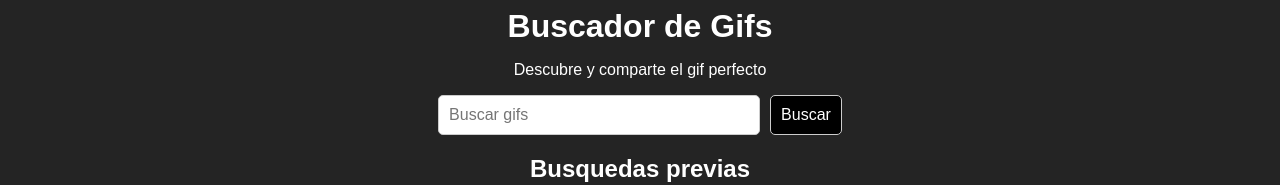
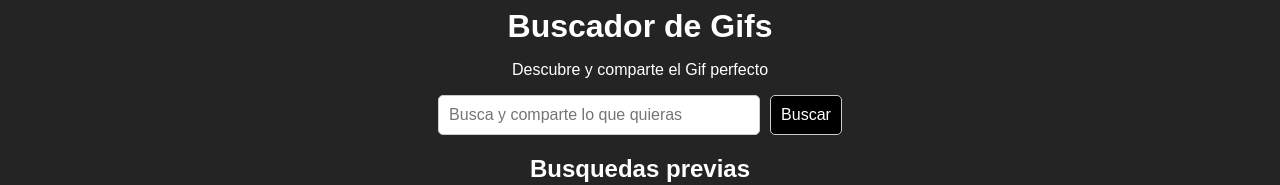
Before and after one commit to AyrielNoriega/workshop_react, a React (Vite) app in the folder react-cero-expert/03-gifs-app/: page / in a window 1280 px wide. Shown: the top 185 px of the page. Built offline with nearby package versions, Linux system fonts and the light colour scheme.

Commit message:
feat(gifs-app): 70. Pensemos en componentes

```diff
--- a/react-cero-expert/03-gifs-app/src/GifsApp.tsx
+++ b/react-cero-expert/03-gifs-app/src/GifsApp.tsx
@@ -1,38 +1,22 @@
+import { GifsList, PreviousSearches } from "./gifs/components";
 import { mockGifs } from "./mock-data/gifs.mock";
+import { CustomHeader, SearchBard } from "./shared/components";
 
 export const GifsApp = () => {
   return (
     <>
-      <div className="content-center">
-        <h1>Buscador de Gifs</h1>
-        <p>Descubre y comparte el gif perfecto</p>
-      </div>
+      <CustomHeader
+        title="Buscador de Gifs"
+        description="Descubre y comparte el Gif perfecto"
+      />
 
-      <div className="search-container">
-        <input type="text" placeholder="Buscar gifs" />
-        <button>Buscar</button>
-      </div>
-      <div className="previous-searches">
-        <h2>Busquedas previas</h2>
-        <ul className="previous-searches-list">
-          <li>Goki</li>
-          <li>Saitama</li>
-          <li>Elden ring</li>
-        </ul>
-      </div>
+      <SearchBard placeholder="Busca y comparte lo que quieras" />
+
+      {/* Previous Searches */}
+      <PreviousSearches />
 
       {/* Gifs */}
-      <div className="gifs-container">
-        {mockGifs.map((gif) => (
-          <div key={gif.id} className="gif-card">
-            <img src={gif.url} alt={gif.title} />
-            <h3>{gif.title}</h3>
-            <p>
-              {gif.width} x {gif.height} (1.5 MB)
-            </p>
-          </div>
-        ))}
-      </div>
+      <GifsList gifs={mockGifs} />
     </>
   );
 };
--- /dev/null
+++ b/react-cero-expert/03-gifs-app/src/gifs/components/GifsList.tsx
@@ -0,0 +1,22 @@
+import type { FC } from "react";
+import type { Gif } from "../../mock-data/gifs.mock";
+
+interface Props {
+  gifs: Gif[];
+}
+
+export const GifsList: FC<Props> = ({ gifs }) => {
+  return (
+    <div className="gifs-container">
+      {gifs.map((gif) => (
+        <div key={gif.id} className="gif-card">
+          <img src={gif.url} alt={gif.title} />
+          <h3>{gif.title}</h3>
+          <p>
+            {gif.width} x {gif.height} (1.5 MB)
+          </p>
+        </div>
+      ))}
+    </div>
+  );
+};
--- /dev/null
+++ b/react-cero-expert/03-gifs-app/src/gifs/components/PreviousSearches.tsx
@@ -0,0 +1,12 @@
+export const PreviousSearches = () => {
+  return (
+    <div className="previous-searches">
+      <h2>Busquedas previas</h2>
+      <ul className="previous-searches-list">
+        <li>Goki</li>
+        <li>Saitama</li>
+        <li>Elden ring</li>
+      </ul>
+    </div>
+  );
+};
--- /dev/null
+++ b/react-cero-expert/03-gifs-app/src/gifs/components/index.ts
@@ -0,0 +1,2 @@
+export * from "./PreviousSearches";
+export * from "./GifsList";
--- /dev/null
+++ b/react-cero-expert/03-gifs-app/src/shared/components/CustomHeader.tsx
@@ -0,0 +1,13 @@
+interface Props {
+  title: string;
+  description?: string;
+}
+
+export const CustomHeader = ({ title, description }: Props) => {
+  return (
+    <div className="content-center">
+      <h1>{title}</h1>
+      {description && <p>{description}</p>}
+    </div>
+  );
+};
--- /dev/null
+++ b/react-cero-expert/03-gifs-app/src/shared/components/SearchBard.tsx
@@ -0,0 +1,12 @@
+interface Props {
+  placeholder?: string;
+}
+
+export const SearchBard = ({ placeholder }: Props) => {
+  return (
+    <div className="search-container">
+      <input type="text" placeholder={placeholder ?? "Buscar"} />
+      <button>Buscar</button>
+    </div>
+  );
+};
--- /dev/null
+++ b/react-cero-expert/03-gifs-app/src/shared/components/index.ts
@@ -0,0 +1,2 @@
+export * from "./CustomHeader";
+export * from "./SearchBard";
```
